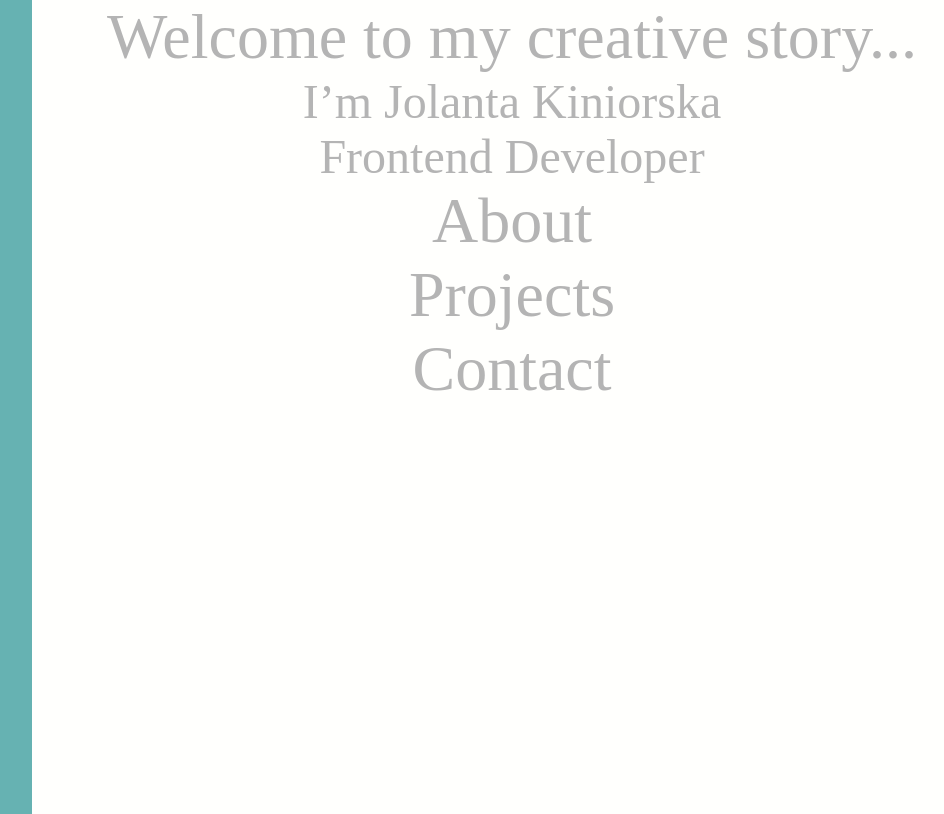
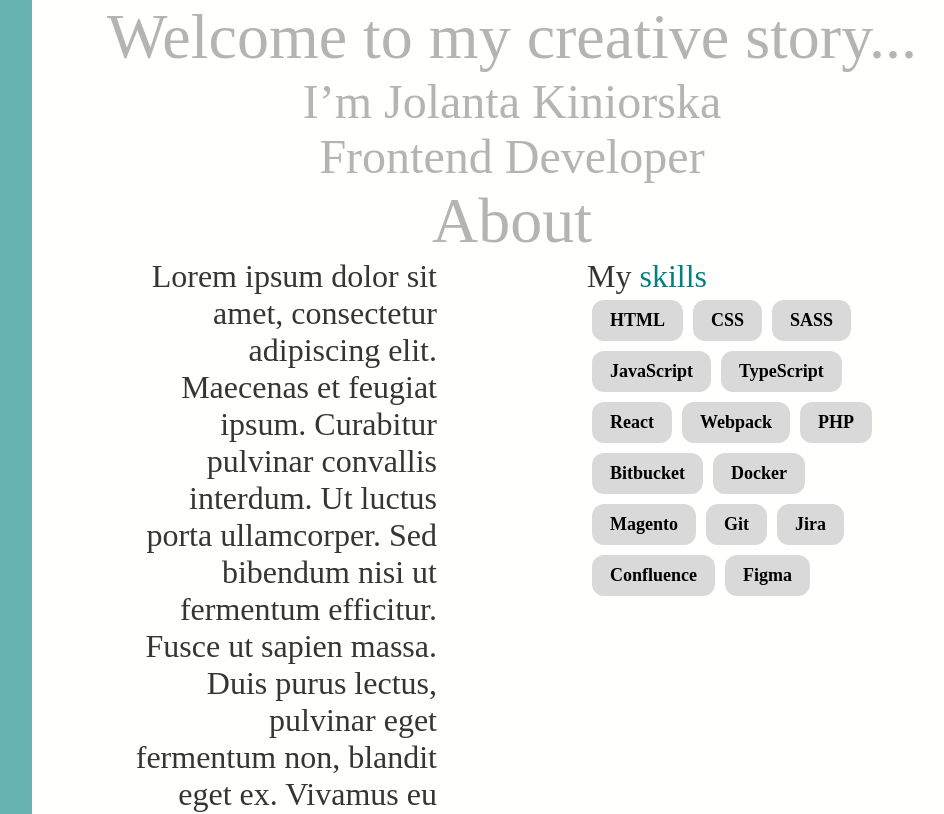
Before and after one commit to jola-kiniorska/jola-kiniorska.github.io, a React (Create React App) app: page / in a window 1280 px wide. Shown: the top 814 px of the page, without its empty margins (288-1232 px from the left). Built offline with nearby package versions, Linux system fonts and the light colour scheme.

Commit message:
create About content

```diff
--- /dev/null
+++ b/src/components/Content/Content.scss
@@ -0,0 +1,8 @@
+@import "../../styles/settings.scss";
+
+.page_content {
+    display: flex;
+    flex-direction: row;
+    justify-content: space-between;
+    gap: 150px;
+}
--- /dev/null
+++ b/src/components/Content/Content.tsx
@@ -0,0 +1,12 @@
+import React from "react";
+import "./Content.scss";
+
+interface ContentProps {
+  children: React.ReactNode
+}
+
+const Content = ({ children }: ContentProps ) => {
+  return <div className="page_content">{children}</div>;
+};
+
+export default Content;
--- /dev/null
+++ b/src/components/Sticker/Sticker.scss
@@ -0,0 +1,12 @@
+@import "../../styles/settings.scss";
+
+.content_sticker {
+    font-size: 18px;
+    font-weight: 600;
+    color: $colorBlack;
+    width: fit-content;
+    padding: 10px 18px;
+    margin: 5px;
+    border-radius: 12px;
+    background-color: $stickerBackgroundColor;
+}
--- /dev/null
+++ b/src/components/Sticker/Sticker.tsx
@@ -0,0 +1,8 @@
+import React from "react";
+import "./Sticker.scss";
+
+const Sticker = ({ text }: { text: string }) => {
+  return <div className="content_sticker">{text}</div>;
+};
+
+export default Sticker;
--- /dev/null
+++ b/src/components/StickersSet/StickersSet.scss
@@ -0,0 +1,6 @@
+@import "../../styles/settings.scss";
+
+.content_set_stickers {
+    display: flex;
+    flex-wrap: wrap;
+}
--- /dev/null
+++ b/src/components/StickersSet/StickersSet.tsx
@@ -0,0 +1,25 @@
+import React from "react";
+import "./StickersSet.scss";
+import Sticker from "../Sticker/Sticker.tsx";
+
+const StickersSet = () => {
+  return <div className="content_set_stickers">
+    <Sticker text="HTML"/>
+    <Sticker text="CSS"/>
+    <Sticker text="SASS"/>
+    <Sticker text="JavaScript"/>
+    <Sticker text="TypeScript"/>
+    <Sticker text="React"/>
+    <Sticker text="Webpack"/>
+    <Sticker text="PHP"/>
+    <Sticker text="Bitbucket"/>
+    <Sticker text="Docker"/>
+    <Sticker text="Magento"/>
+    <Sticker text="Git"/>
+    <Sticker text="Jira"/>
+    <Sticker text="Confluence"/>
+    <Sticker text="Figma"/>
+  </div>;
+};
+
+export default StickersSet;
--- /dev/null
+++ b/src/components/Text/Text.scss
@@ -0,0 +1,6 @@
+@import "../../styles/settings.scss";
+
+.content_text {
+    font-size: 32px;
+    color: $textColor;
+}
--- /dev/null
+++ b/src/components/Text/Text.tsx
@@ -0,0 +1,11 @@
+import React from "react";
+import "./Text.scss";
+
+const Text = ({ text, span }: { text: string, span: string }) => {
+  return <div className="content_text">
+    {text}
+    <span>{span}</span>
+  </div>;
+};
+
+export default Text;
--- a/src/sections/About/About.scss
+++ b/src/sections/About/About.scss
@@ -0,0 +1,23 @@
+@import "../../styles/settings.scss";
+
+.main_content-about {
+    .page_content {
+        margin: 0 10%;
+
+        .flex-wrapper {
+            width: 50%;
+
+            &.wrapper-first {
+                .content_text {
+                    text-align: right;
+                }
+            }
+
+            &.wrapper-second {
+                .content_text span {
+                    color: $secondtNavbarColor;
+                }
+            }
+        }
+    }
+}
--- a/src/sections/About/About.tsx
+++ b/src/sections/About/About.tsx
@@ -1,10 +1,23 @@
 import React from "react";
 import "./About.scss";
 import Title from "../../components/Title/Title.tsx";
+import Text from "../../components/Text/Text.tsx";
+import StickerSet from "../../components/StickersSet/StickersSet.tsx";
+import Content from "../../components/Content/Content.tsx";
 
 const About = () => {
   return <div className="main_content-about">
     <Title title="About"/>
+    <Content>
+      <div className="flex-wrapper wrapper-first">
+        <Text text="Lorem ipsum dolor sit amet, consectetur adipiscing elit. Maecenas et feugiat ipsum. Curabitur pulvinar convallis interdum. Ut luctus porta ullamcorper. Sed bibendum nisi ut fermentum efficitur. Fusce ut sapien massa. Duis purus lectus, pulvinar eget fermentum non, blandit eget ex. Vivamus eu tortor ac orci finibus accumsan ac at orci.  Quisque facilisis, ipsum eu mollis malesuada, risus lorem dapibus eros, vel vehicula nulla augue consectetur metus."
+              span="" />
+      </div>
+      <div className="flex-wrapper wrapper-second">
+        <Text text="My " span="skills" />
+        <StickerSet />
+      </div>
+    </Content>
   </div>;
 };
 
--- a/src/sections/Projects/Projects.scss
+++ b/src/sections/Projects/Projects.scss
@@ -0,0 +1,5 @@
+@import "../../styles/settings.scss";
+
+.main_content-projects {
+
+}
--- a/src/styles/settings.scss
+++ b/src/styles/settings.scss
@@ -1,5 +1,8 @@
 // Main settings
+$colorBlack: #000000;
 $titleColor: #B4B4B4;
+$textColor: #363535;
+$stickerBackgroundColor: #D9D9D9;
 
 // Navbar colors
 $firstNavbarColor: #66B2B2;
```
